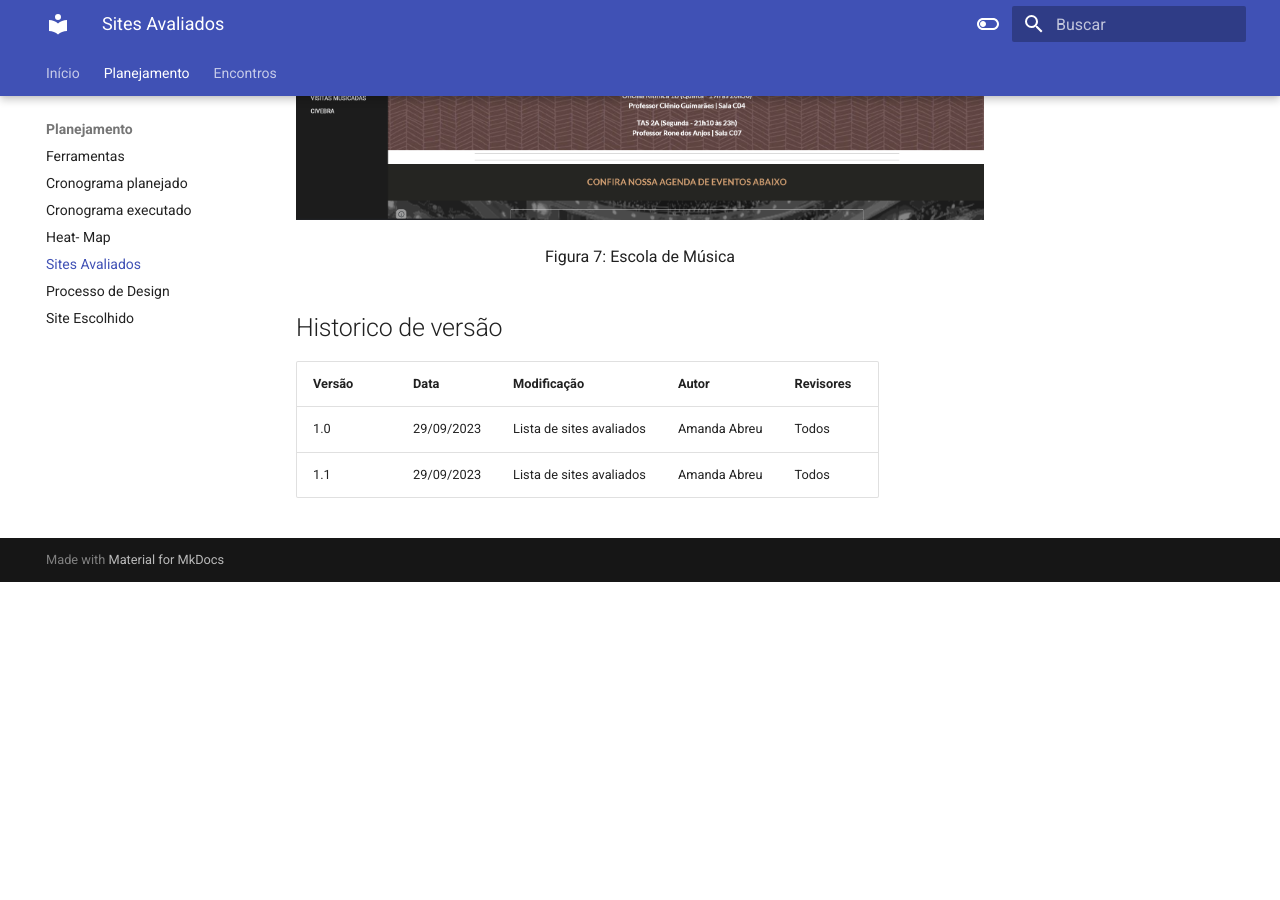
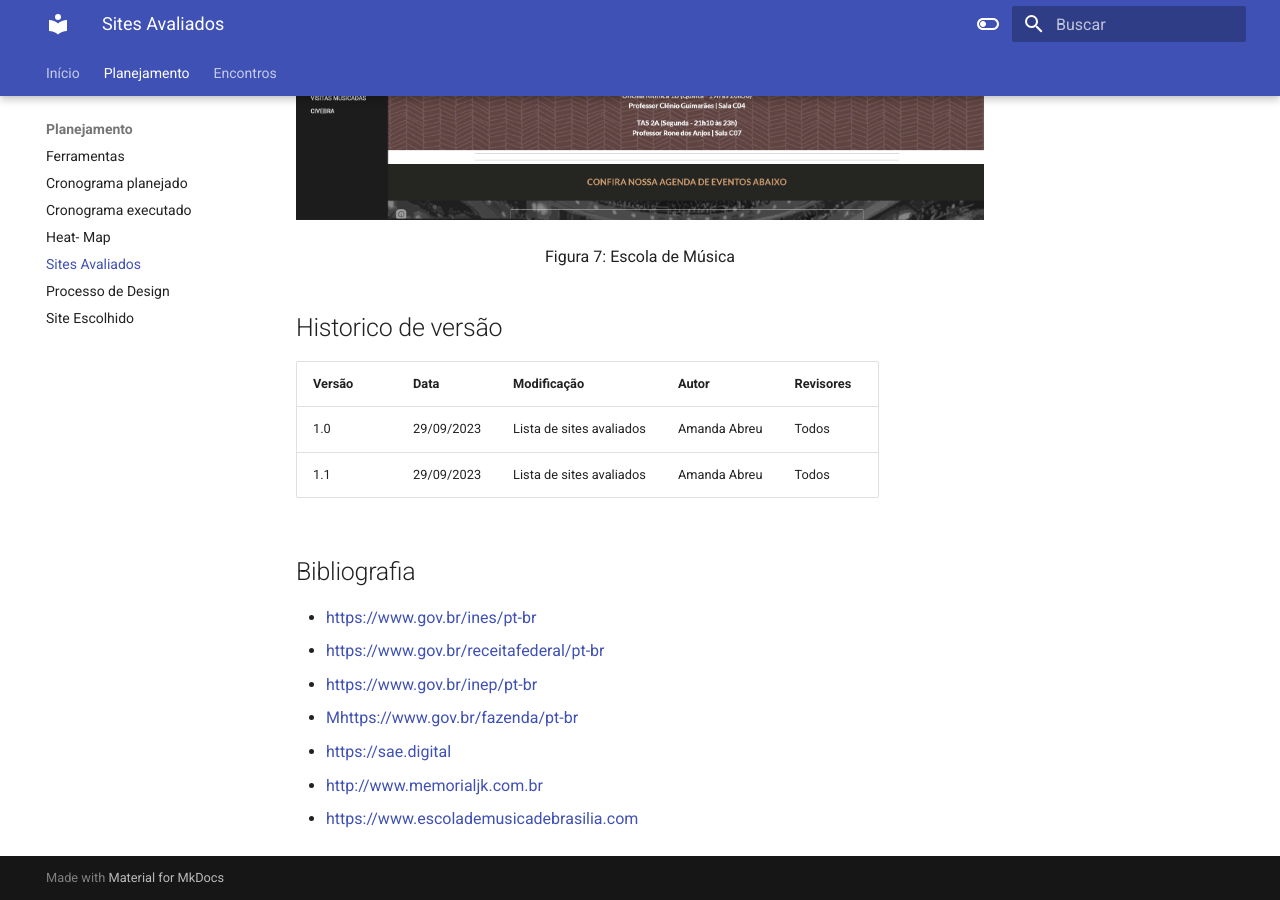
Before and after one commit to Interacao-Humano-Computador/2023.2--BRB-Mobilidade, an MkDocs documentation site: the page built from docs/lista_Site.md, in a window 1280 px wide and 900 px high, scrolled down 4937 px. Built offline with MkDocs 1.6.1 and Material for MkDocs 9.7.7, drawn with Linux system fonts in a browser that asks for light colours; before the commit the page ends 5519 px from its top, so only the background shows below that.

Commit message:
Adicionando bibliografria dos sites avaliados

```diff
--- a/docs/lista_Site.md
+++ b/docs/lista_Site.md
@@ -87,3 +87,12 @@ O site da Escola de Música de Brasília é uma plataforma online dedicada a for
 | ------ | ---------- | --------------------------------------- | ----------------------------- |-----------------------------------|
 |    1.0  |   29/09/2023   |   Lista de sites avaliados |  Amanda Abreu| Todos |
 |    1.1  |   29/09/2023   |   Lista de sites avaliados |  Amanda Abreu| Todos |
+
+## Bibliografia
+* [https://www.gov.br/ines/pt-br](https://www.gov.br/ines/pt-br)
+* [https://www.gov.br/receitafederal/pt-br](https://www.gov.br/receitafederal/pt-br)
+* [https://www.gov.br/inep/pt-br](https://www.gov.br/inep/pt-br)
+* [Mhttps://www.gov.br/fazenda/pt-br](https://www.gov.br/fazenda/pt-br)
+* [https://sae.digital](https://sae.digital)
+* [http://www.memorialjk.com.br](http://www.memorialjk.com.br)
+* [https://www.escolademusicadebrasilia.com](https://www.escolademusicadebrasilia.com)
```
